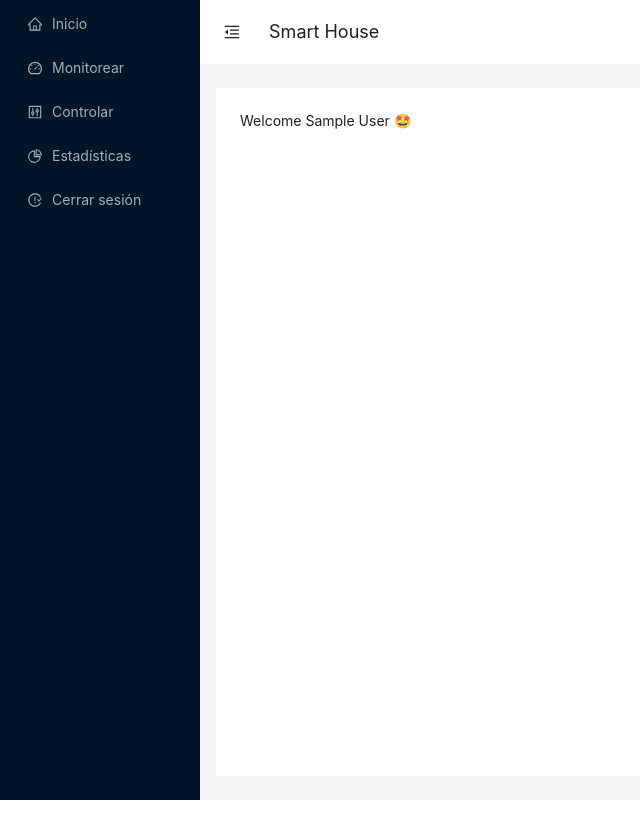
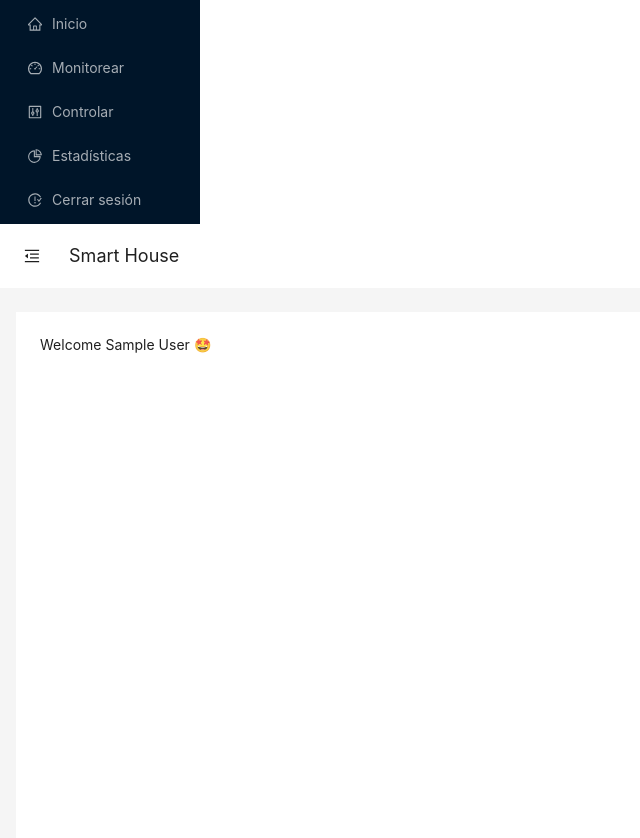
Before and after one commit to alexdevrr05/casa-inteligente, a React (Vite) app: page / in a window 1280 px wide. Shown: the top 838 px of the page, without its empty margins (0-640 px from the left). Before the commit the page ends 800 px from the top, so only its background shows below. Built offline with nearby package versions, Linux system fonts and the light colour scheme; no server answers; sample sign-in values are in the browser's storage.

Commit message:
To make the sidebar always fixed for navigation

```diff
--- a/src/router/routes.jsx
+++ b/src/router/routes.jsx
@@ -1,18 +1,23 @@
 import { Navigate, Route, Routes } from 'react-router-dom';
 import { Login, Register, HomeScreen } from '../views/index.jsx';
+import { SideBar } from '../components';
 
 export const AppRoutes = () => {
   return (
+    <>
+    <SideBar Collapsed={false} />
     <Routes>
       <Route path={'/'} element={<HomeScreen />} />
 
       <Route path={'/monitor'} element={<h1> Hello </h1>} />
-      <Route path='about' element={<h1>Hello world</h1>} />
-      {/* <Route path={'/messages'} element={<HomeScreen />}/> */}
-      {/* <Route path={'/users'} element={<HomeScreen />}/> */}
+      <Route path={'about'} element={<h1>Hello world from about</h1>} />
+      <Route path={'monitorear'} element={<h1>Hello world from monitorear</h1>} />
+      <Route path={'controlar'} element={<h1>Hello world from controlar</h1>} />
+      <Route path={'estadisticas'} element={<h1>Hello world from estadisticas</h1>} />
 
       <Route path='/*' element={<Navigate to={'/'} />} />
     </Routes>
+    </>
   );
 };
 
--- a/src/views/main/index.jsx
+++ b/src/views/main/index.jsx
@@ -1,7 +1,7 @@
 import { useState } from 'react';
 import { Button, Layout, theme, Typography } from 'antd';
 import { MenuFoldOutlined, MenuUnfoldOutlined } from '@ant-design/icons';
-import { SideBar } from '../../components/index';
+// import { SideBar } from '../../components/index';
 import { useSelector } from 'react-redux';
 
 const { Header, Content } = Layout;
@@ -17,7 +17,7 @@ export const HomeScreen = () => {
 
   return (
     <Layout style={styles.mainLayout}>
-      <SideBar Collapsed={collapsed} />
+      {/* <SideBar Collapsed={collapsed} /> */}
       <Layout>
         <Header style={{ ...styles.header, background: colorBgContainer }}>
           <Button
```
Also changed, not shown: src/constants/menuNavigation.jsx (+4 -4 lines).
